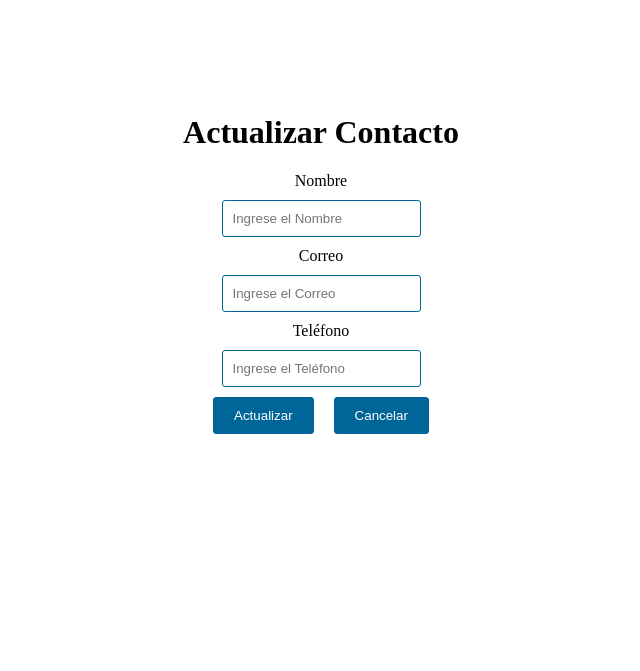
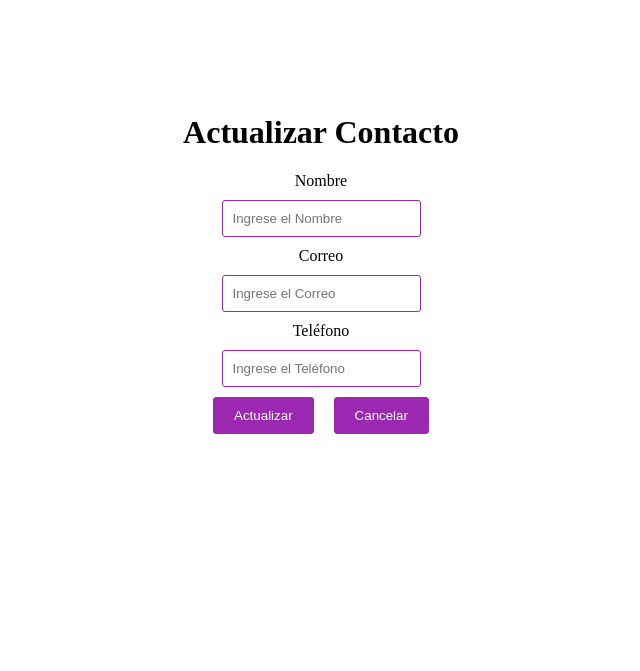
Before and after one commit to Daniela-meneses/Api-frontend, a Flask app: page /actualizar in a window 1280 px wide. Shown: the part 145-816 px from the top of the page, without its empty margins (319-959 px from the left). Run offline with Flask 3, Linux system fonts and the light colour scheme.

Commit message:
Update actualizar.css

```diff
--- a/static/js/css/actualizar.css
+++ b/static/js/css/actualizar.css
@@ -17,23 +17,23 @@
 .button {
     display: inline-block;
     padding: 10px 20px;
-    background: #006699;
+    background: #9c27b0; /* Cambio de color a tono morado */
     color: #FFFFFF;
-    border: 1px solid #006699;
+    border: 1px solid #9c27b0; /* Cambio de color del borde a tono morado */
     border-radius: 3px;
     text-decoration: none;
     cursor: pointer;
     transition: background 0.3s, color 0.3s;
-    margin:0 10px; /* Ajusta el espacio entre el botón y otros elementos */
+    margin: 0 10px; /* Ajusta el espacio entre el botón y otros elementos */
 }
 
 .button:hover {
-    background: #00557F;
+    background: #7b1fa2; /* Cambio de color al pasar el mouse a un tono morado más oscuro */
 }
 
 .input {
     padding: 10px;
-    border: 1px solid #006699;
+    border: 1px solid #9c27b0; /* Cambio de color del borde a tono morado */
     border-radius: 3px;
     margin: 10px 0; /* Ajusta el espacio entre el input y otros elementos */
 }
```
